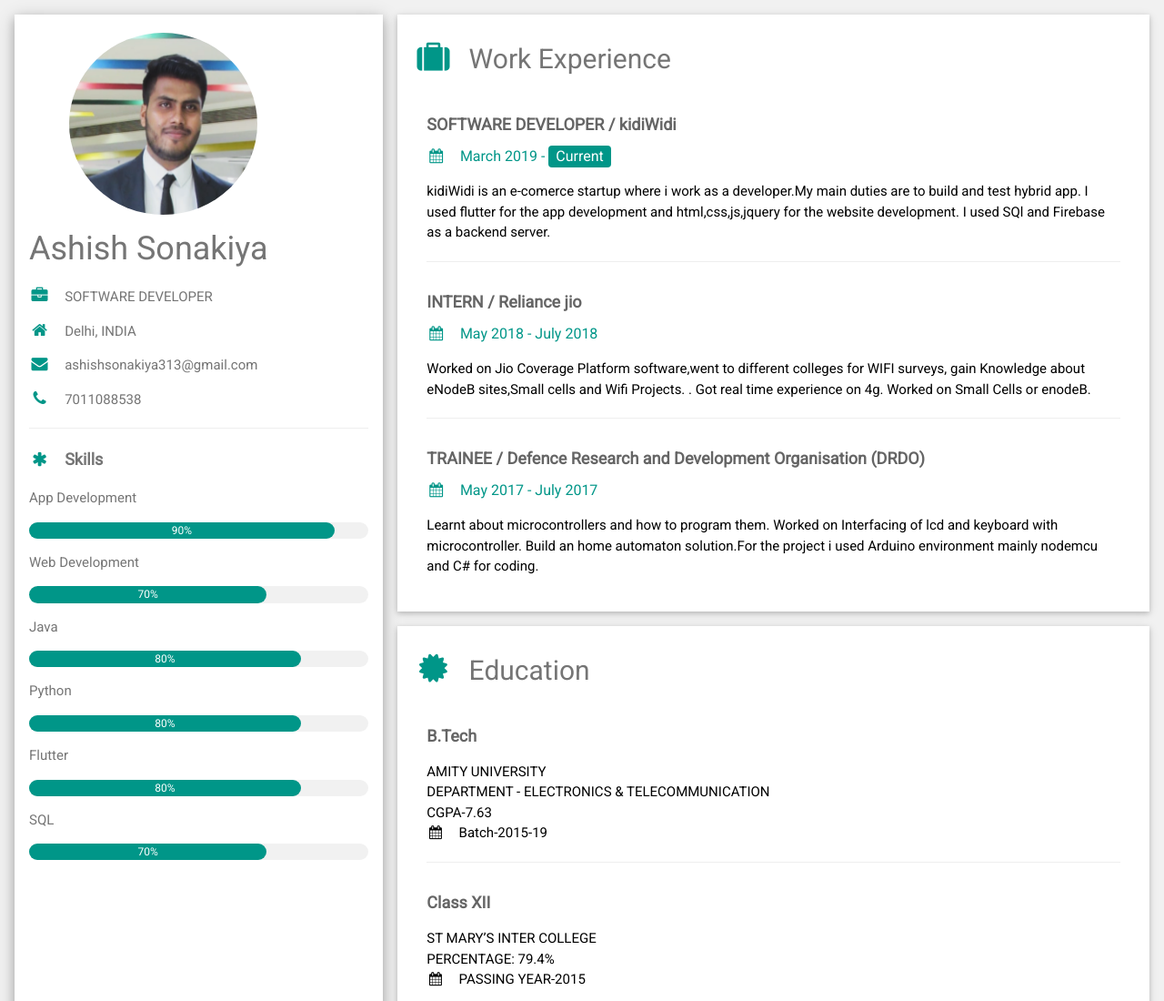
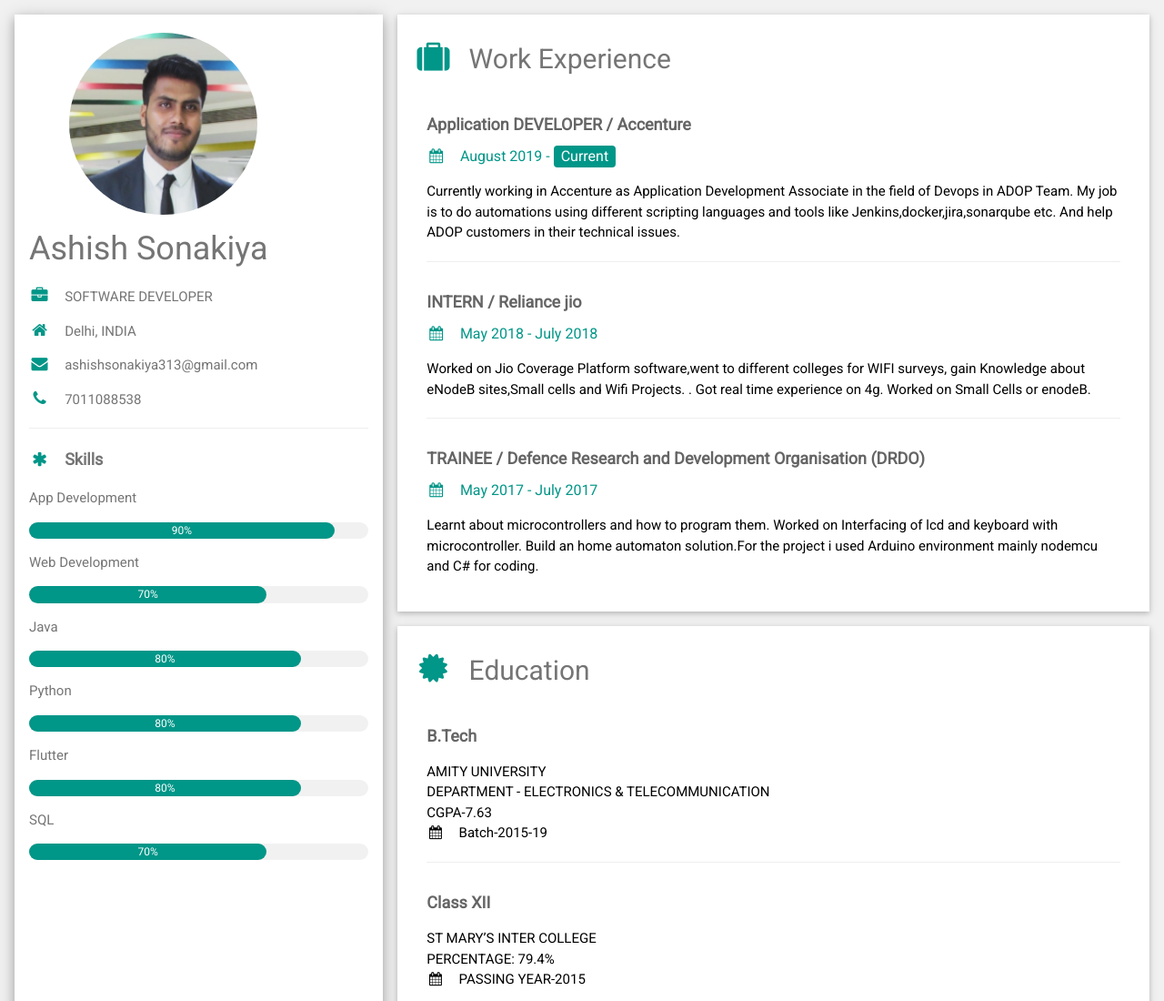
Before and after one commit to Ashish05178/Ashish05178.github.io, a plain HTML site: page index.html in a window 1280 px wide. Shown: the top 1100 px of the page at 91% size. Drawn offline with nearby package versions, Linux system fonts and the light colour scheme.

Commit message:
Update index.html

```diff
--- a/index.html
+++ b/index.html
@@ -120,9 +120,9 @@ html,body,h1,h2,h3,h4,h5,h6 {font-family: "Roboto", sans-serif}
       <div class="w3-container w3-card w3-white w3-margin-bottom">
         <h2 class="w3-text-grey w3-padding-16"><i class="fa fa-suitcase fa-fw w3-margin-right w3-xxlarge w3-text-teal"></i>Work Experience</h2>
         <div class="w3-container">
-          <h5 class="w3-opacity"><b>SOFTWARE DEVELOPER / kidiWidi </b></h5>
-          <h6 class="w3-text-teal"><i class="fa fa-calendar fa-fw w3-margin-right"></i>March 2019 - <span class="w3-tag w3-teal w3-round">Current</span></h6>
-          <p>kidiWidi is an e-comerce startup where i work as a developer.My main duties are to build and test hybrid app. I used flutter for the app development and html,css,js,jquery for the website development. I used SQl and Firebase as a backend server.</p>
+          <h5 class="w3-opacity"><b>Application DEVELOPER / Accenture </b></h5>
+          <h6 class="w3-text-teal"><i class="fa fa-calendar fa-fw w3-margin-right"></i>August 2019 - <span class="w3-tag w3-teal w3-round">Current</span></h6>
+          <p>Currently working in Accenture as Application Development Associate in the field of Devops in ADOP Team. My job is to do automations using different scripting languages and tools like Jenkins,docker,jira,sonarqube etc. And help ADOP customers in their technical issues. </p>
           <hr>
         </div>
         <div class="w3-container">
```
